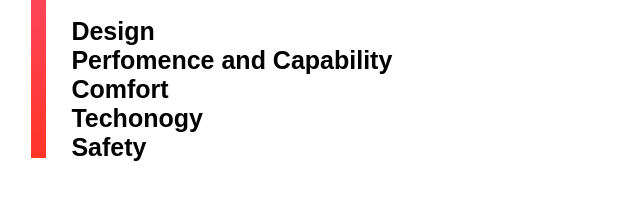
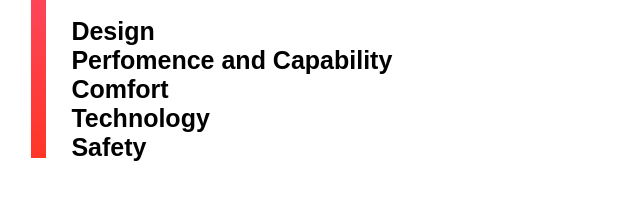
Before and after one commit to Kash0209sharma/Landing-page, a plain HTML site: page index.html in a window 1280 px wide. Shown: the part 956-1180 px from the top of the page, 81-721 px from the left. Drawn offline with Linux system fonts and the light colour scheme.

Commit message:
Update index.html

```diff
--- a/index.html
+++ b/index.html
@@ -48,7 +48,7 @@
                             <li>Design</li>
                             <li>Perfomence and Capability</li>
                             <li>Comfort</li>
-                            <li>Techonogy</li>
+                            <li>Technology</li>
                             <li>Safety</li>
                         </ul>
                     </h3>
```
